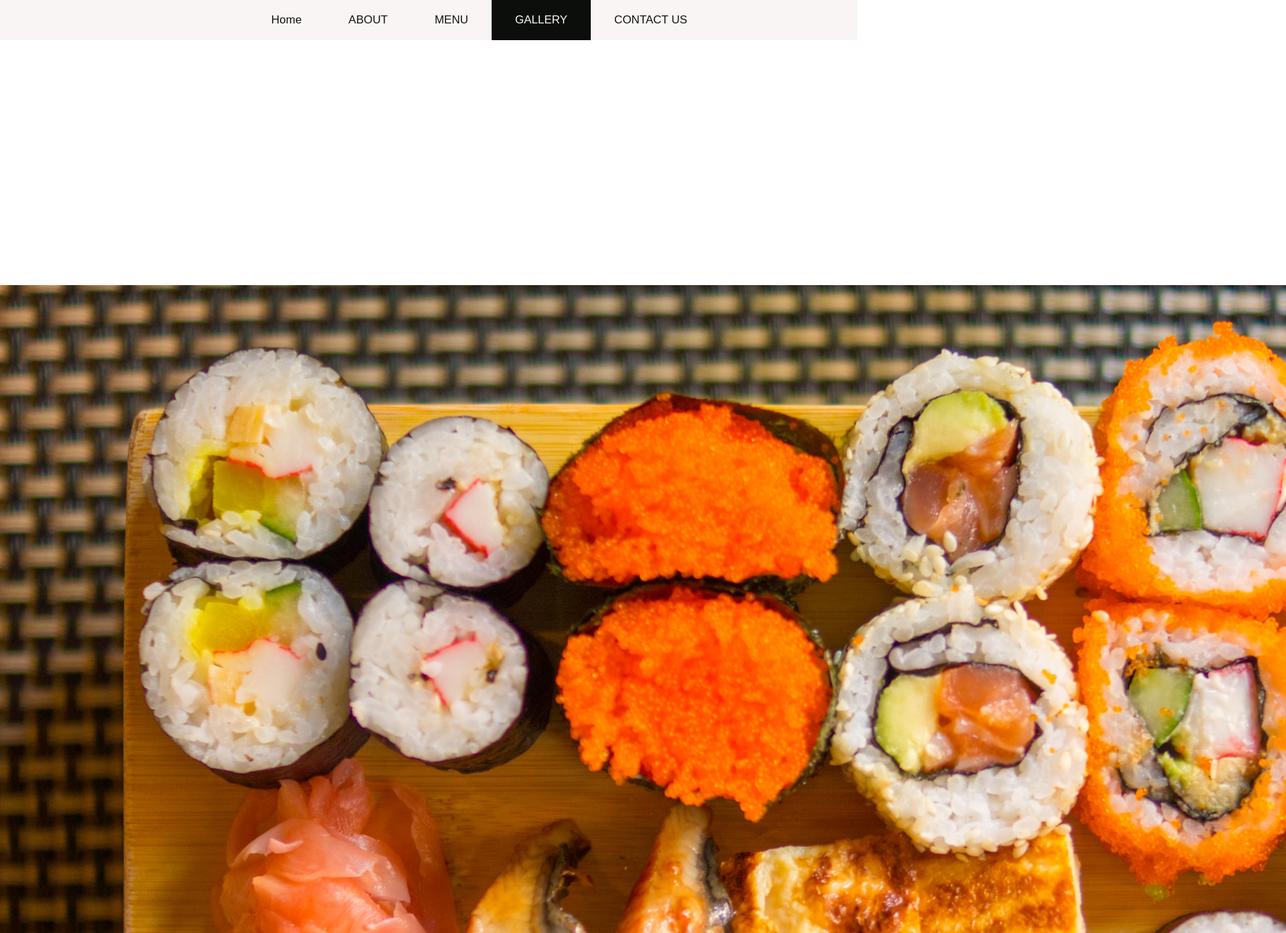
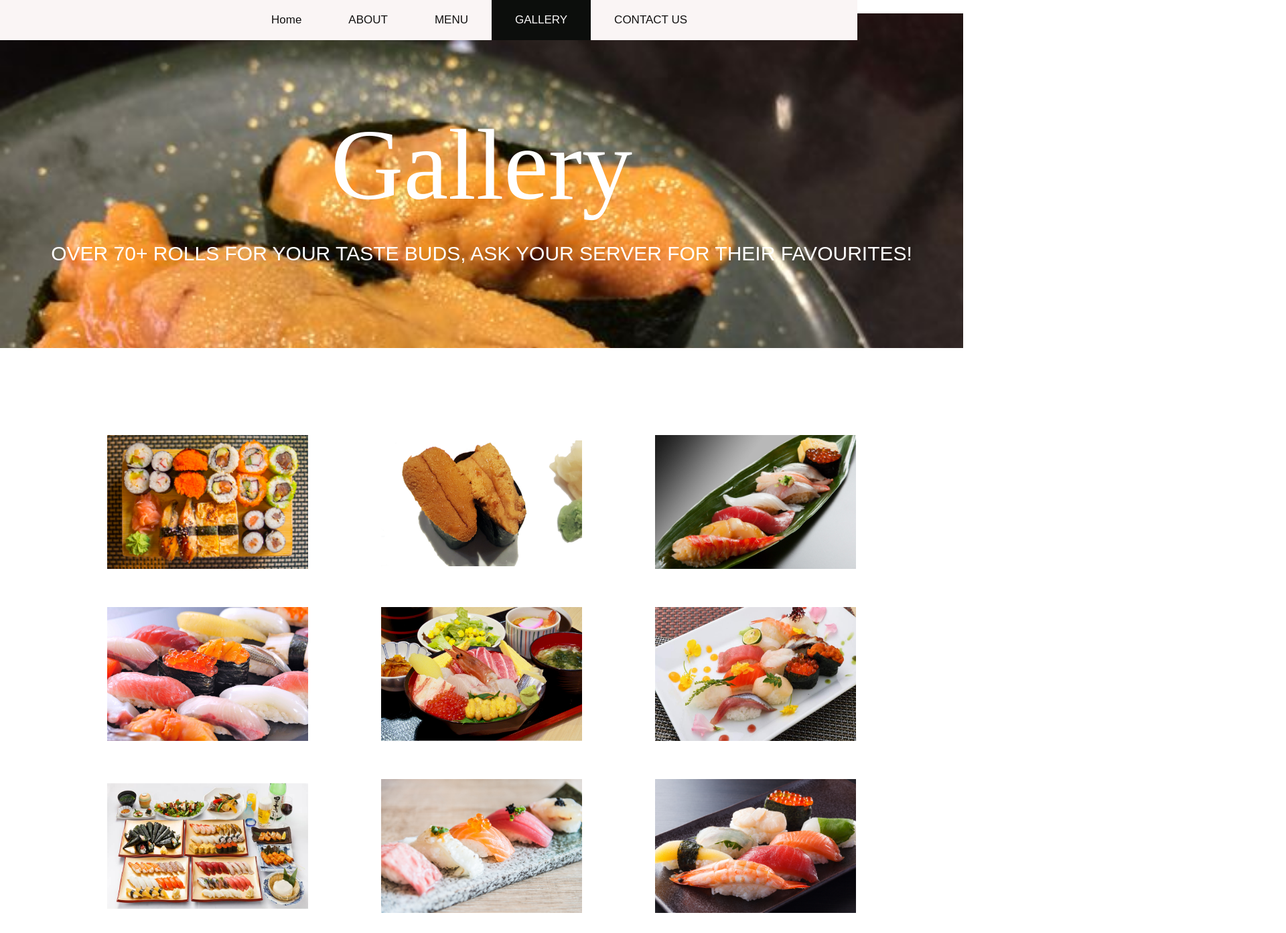
Before and after one commit to birdbond2001/web-7, a plain HTML site: page gallery.html in a window 1280 px wide. Shown: the top 1394 px of the page at 67% size, 1920 px wide, since content can reach past the window. Drawn offline with Linux system fonts and the light colour scheme.

Commit message:
Add files via upload

```diff
--- a/css/index.css
+++ b/css/index.css
@@ -312,7 +312,6 @@ li a:hover:not(.active) {
     display: grid;
     grid-template-columns: auto auto auto auto ;
     grid-gap: 10px;
-
     padding: 10px;
   }
   .best-grid >div
@@ -510,6 +509,56 @@ i:hover{
   /* menu page start */
   /* menu page end */
   /* gallery page start */
+  .gallery-sation
+{
+    background-image: url(../src/uni.jpg);
+    background-size:cover;
+    background-repeat:no-repeat;
+    background-attachment: fixed;
+    background-position: center top;
+    height: 500px;
+}
+.gallery-pictur-sation
+{
+    margin-top: 100px;
+    margin-right: 100px;
+    margin-left: 100px;
+    margin-bottom: 10px;
+    background-image: url(../src/background.jpg)no-repeat;
+    background-size:cover;
+    background-size: 500px;
+    background-position: center top;
+}
+.gallery-grid-sation {
+    display: grid;
+    grid-template-columns: auto auto auto;
+    padding: 10px;
+    grid-gap: 10px;
+  }
+  .gallery-grid-sation >div
+  {
+
+  text-align: center;
+  padding: 20px 0;
+  font-size: 30px;
+  }
+  .gallery-item {
+    background-color: rgba(255, 255, 255, 0.1);
+
+    font-size: 30px;
+    text-align: center;
+  }
+  .gallery-pic
+  {
+      width: 300px;
+      height: 200px;
+  }
+  .gallery-footer-sation
+  {
+      margin-top: 10px;
+  }
+
+
   /* gallery page end */
   /* contact page start */
 .contactus-sation
```
